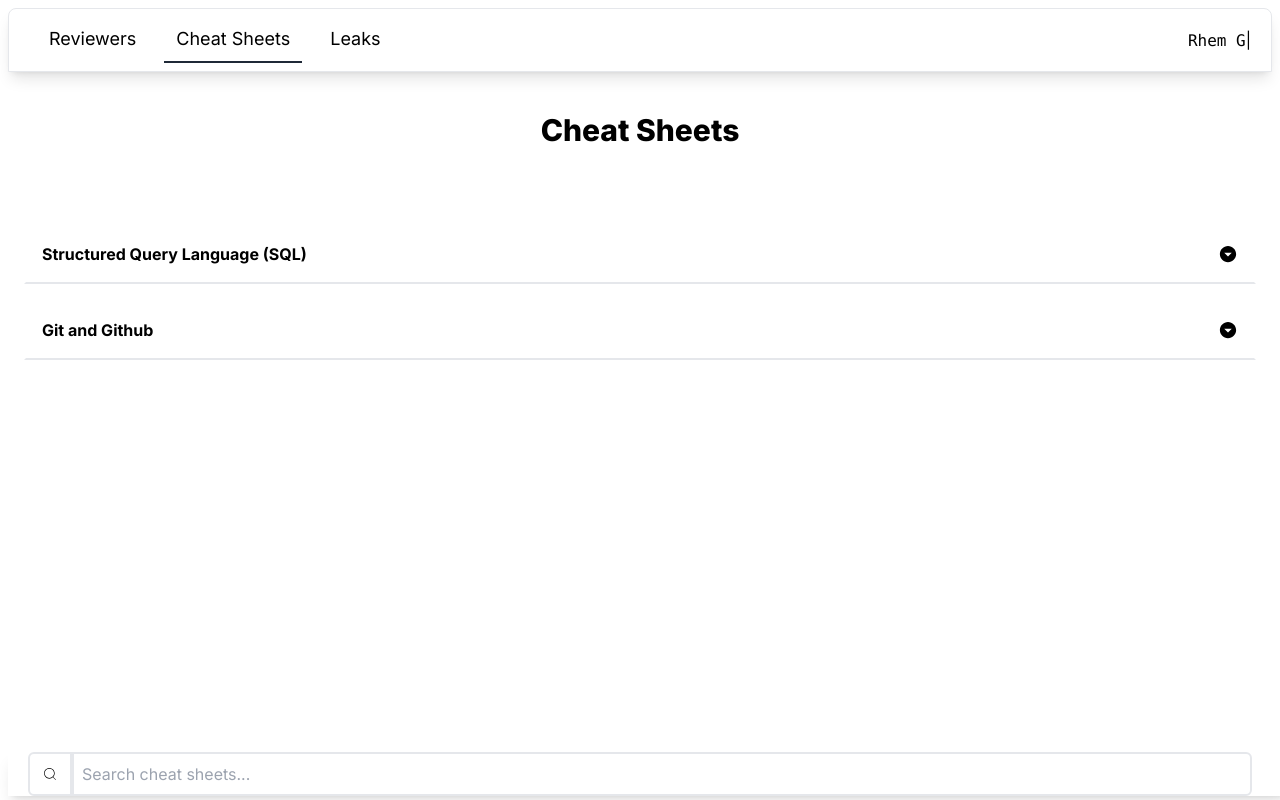
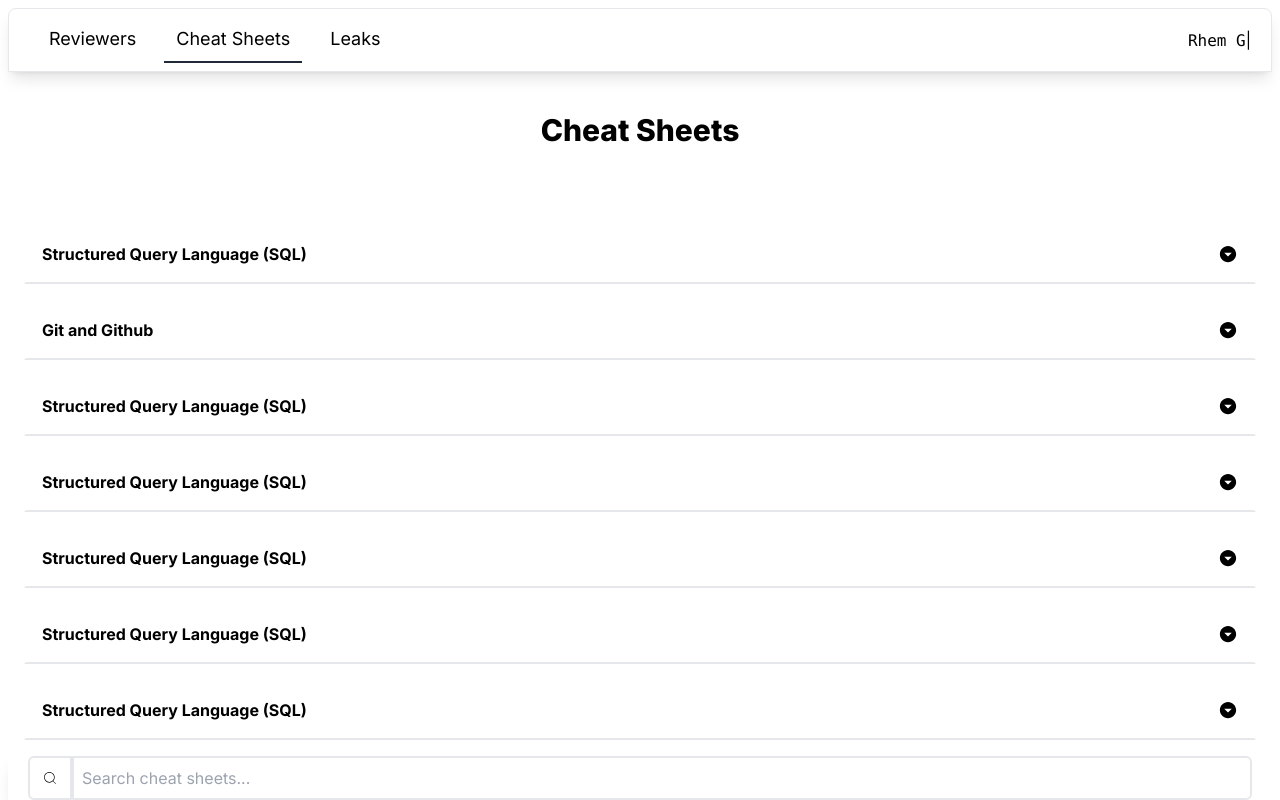
Before and after one commit to Prof-Pix/Reviewers, a React (Vite) app: page /cheatsheets in a window 1280 px wide. Shown: the top 800 px of the page. Built offline with nearby package versions, Linux system fonts and the light colour scheme.

Commit message:
feats: fixed bottom padding

```diff
--- a/public/database/db.json
+++ b/public/database/db.json
@@ -40,6 +40,66 @@
       "topic": "Git and Github",
       "fileName": "git_github_cheatsheet",
       "description": "This is a cheatsheet for Git and Github from supersimpledev (YT)"
+    },
+    {
+      "topic": "Structured Query Language (SQL)",
+      "fileName": "sql_cheat_sheet",
+      "description": "This is a cheatsheet for SQL (Structured Query Language) using MySQL."
+    },
+    {
+      "topic": "Structured Query Language (SQL)",
+      "fileName": "sql_cheat_sheet",
+      "description": "This is a cheatsheet for SQL (Structured Query Language) using MySQL."
+    },
+    {
+      "topic": "Structured Query Language (SQL)",
+      "fileName": "sql_cheat_sheet",
+      "description": "This is a cheatsheet for SQL (Structured Query Language) using MySQL."
+    },
+    {
+      "topic": "Structured Query Language (SQL)",
+      "fileName": "sql_cheat_sheet",
+      "description": "This is a cheatsheet for SQL (Structured Query Language) using MySQL."
+    },
+    {
+      "topic": "Structured Query Language (SQL)",
+      "fileName": "sql_cheat_sheet",
+      "description": "This is a cheatsheet for SQL (Structured Query Language) using MySQL."
+    },
+    {
+      "topic": "Structured Query Language (SQL)",
+      "fileName": "sql_cheat_sheet",
+      "description": "This is a cheatsheet for SQL (Structured Query Language) using MySQL."
+    },
+    {
+      "topic": "Structured Query Language (SQL)",
+      "fileName": "sql_cheat_sheet",
+      "description": "This is a cheatsheet for SQL (Structured Query Language) using MySQL."
+    },
+    {
+      "topic": "Structured Query Language (SQL)",
+      "fileName": "sql_cheat_sheet",
+      "description": "This is a cheatsheet for SQL (Structured Query Language) using MySQL."
+    },
+    {
+      "topic": "Structured Query Language (SQL)",
+      "fileName": "sql_cheat_sheet",
+      "description": "This is a cheatsheet for SQL (Structured Query Language) using MySQL."
+    },
+    {
+      "topic": "Structured Query Language (SQL)",
+      "fileName": "sql_cheat_sheet",
+      "description": "This is a cheatsheet for SQL (Structured Query Language) using MySQL."
+    },
+    {
+      "topic": "Structured Query Language (SQL)",
+      "fileName": "sql_cheat_sheet",
+      "description": "This is a cheatsheet for SQL (Structured Query Language) using MySQL."
+    },
+    {
+      "topic": "Structured Query Language (SQL)",
+      "fileName": "sql_cheat_sheet",
+      "description": "This is a cheatsheet for SQL (Structured Query Language) using MySQL."
     }
   ]
 }
--- a/src/components/SearchBar.jsx
+++ b/src/components/SearchBar.jsx
@@ -7,7 +7,7 @@ const SearchBar = ({ setSearchText, searchText, placeholderText }) => {
   };
   return (
     <>
-      <div className="flex justify-center items-center fixed bottom-1 w-full max-w-[80rem] pl-5 pr-9 shadow-lg">
+      <div className="flex justify-center items-center fixed bottom-0 w-full max-w-[80rem] pl-5 pr-9 shadow-lg">
         <div className="border-2 h-fit p-3 rounded-l-md bg-white">
           <CiSearch size={16} />
         </div>
--- a/src/pages/Cheatsheets.jsx
+++ b/src/pages/Cheatsheets.jsx
@@ -16,7 +16,7 @@ const Cheatsheets = () => {
 
   return (
     <div>
-      <div className="px-4 relative h-full">
+      <div className="px-4 relative h-full pb-10">
         <div className="text-center text-3xl p-10 ">
           <h1 className="font-extrabold">Cheat Sheets</h1>
         </div>
--- a/src/pages/Reviewer.jsx
+++ b/src/pages/Reviewer.jsx
@@ -19,7 +19,7 @@ const Reviewer = () => {
   });
 
   return (
-    <div className="pb-6">
+    <div className="pb-14">
       <div className="text-center text-3xl pt-10 px-10 pb-7 ">
         <h1 className="font-extrabold">Subjects</h1>
       </div>
--- a/src/reviewers_subpages/Subject.jsx
+++ b/src/reviewers_subpages/Subject.jsx
@@ -42,7 +42,7 @@ const Subject = () => {
       {!courseData ? (
         <p>Loading...</p>
       ) : (
-        <div className=" py-10 relative">
+        <div className="pt-10 pb-11 relative">
           <div className="flex justify-end">
             <Link to="/reviewers">
               <div className="flex justify-center items-center mb-4 mr-4 bg-black w-fit rounded-md text-white px-4 py-2 cursor-pointer hover:shadow-lg ">
```
